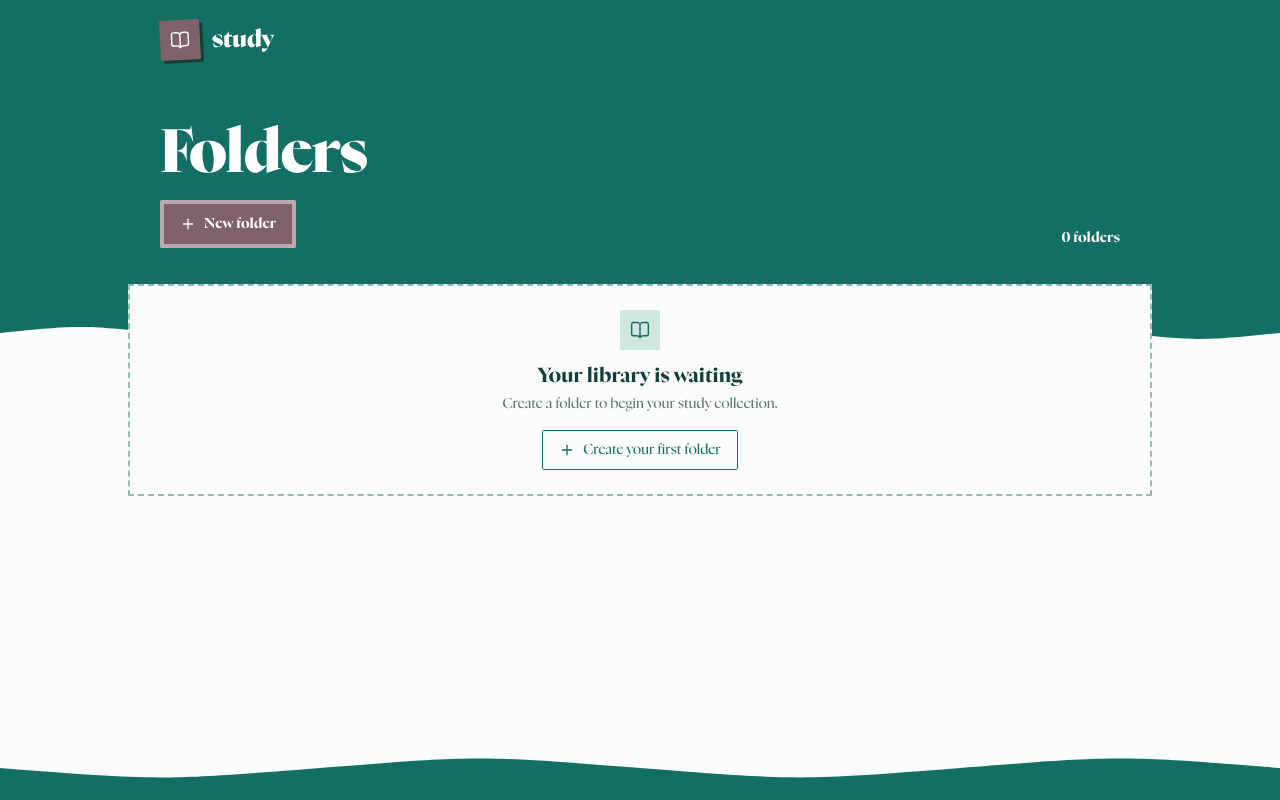
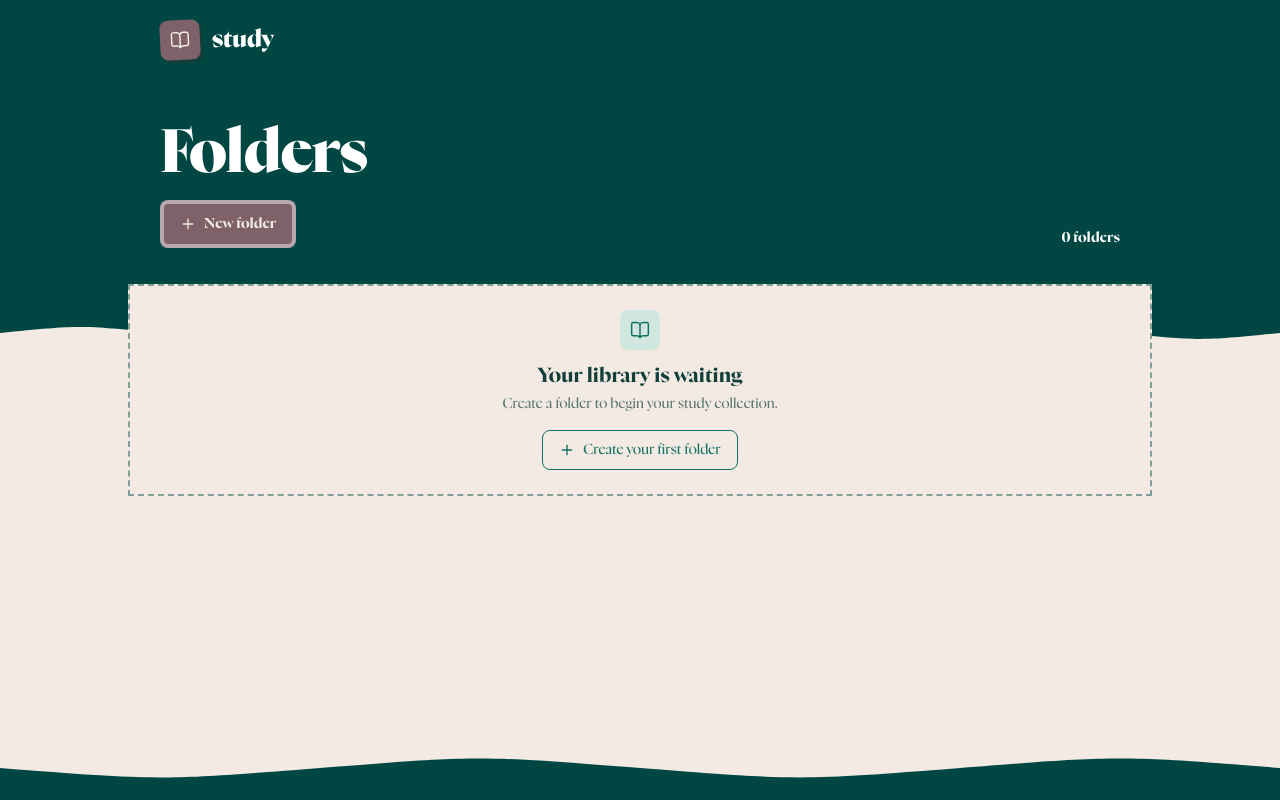
Before and after one commit to alqayzar-studycard/studycard, a React (Vite) app: page / in a window 1280 px wide. Built offline with nearby package versions, Linux system fonts and the light colour scheme.

Commit message:
deployment

```diff
--- a/src/components/NewFlashcardDialog.tsx
+++ b/src/components/NewFlashcardDialog.tsx
@@ -96,7 +96,7 @@ function FlashcardImageInput(props: FlashcardImageInputProps) {
       )}
       {isPreviewOpen && imageUrl && (
         <div className="fixed inset-0 z-[60] grid place-items-center bg-ink/85 p-6" role="dialog" aria-modal="true" aria-label={`${props.label} preview`} onClick={() => setIsPreviewOpen(false)}>
-          <img src={imageUrl} alt={`Selected ${props.label.toLocaleLowerCase()}`} className="max-h-full max-w-full object-contain" onClick={(event) => event.stopPropagation()} />
+          <img src={imageUrl} alt={`Selected ${props.label.toLocaleLowerCase()}`} className="max-h-full max-w-full object-contain" />
         </div>
       )}
     </div>
@@ -147,7 +147,7 @@ function FlashcardTagsInput(props: FlashcardTagsInputProps) {
       {props.tags.length > 0 && (
         <div className="mt-3 flex flex-wrap gap-2" aria-label="Selected tags">
           {props.tags.map((tag) => (
-            <button key={tag.id} type="button" onClick={() => props.onChange(props.tags.filter((currentTag) => currentTag.id !== tag.id))} className={`inline-flex items-center gap-1 rounded-[var(--radius)] border px-2 py-1 text-sm font-bold transition-opacity hover:opacity-70 ${getTagColorClass(tag.color)}`}>
+            <button key={tag.id} type="button" onClick={() => props.onChange(props.tags.filter((currentTag) => currentTag.id !== tag.id))} className={`inline-flex items-center gap-1 rounded-[var(--tag-radius)] border px-2 py-1 text-sm font-bold transition-opacity hover:opacity-70 ${getTagColorClass(tag.color)}`}>
               {tag.name}
               <X className="size-3.5" aria-hidden="true" />
             </button>
@@ -200,7 +200,7 @@ export function NewFlashcardDialog(props: NewFlashcardDialogProps) {
 
   return (
     <Dialog open={props.isOpen} onOpenChange={(open) => !open && closeDialog()}>
-      <DialogContent className="flex h-[min(44rem,calc(var(--app-height)-1.5rem))] w-[calc(100%-1.5rem)] max-w-xl flex-col gap-0 overflow-hidden border border-primary/20 p-6 sm:p-8" onOpenAutoFocus={(event) => event.preventDefault()}>
+      <DialogContent className="font-content flex h-[min(44rem,calc(var(--app-height)-1.5rem))] w-[calc(100%-1.5rem)] max-w-xl flex-col gap-0 overflow-hidden border border-primary/20 p-6 sm:p-8" onOpenAutoFocus={(event) => event.preventDefault()}>
         <DialogHeader className="shrink-0 pr-10">
           <DialogTitle className="font-display text-2xl font-black text-primary tracking-tight">{isEditing ? "Edit card" : "New card"}</DialogTitle>
         </DialogHeader>
--- a/src/components/SelectedTags.tsx
+++ b/src/components/SelectedTags.tsx
@@ -14,7 +14,7 @@ export function SelectedTags(props: SelectedTagsProps) {
   if (props.tagIds.length === 0) return null
 
   return (
-    <div className="mt-3 flex max-w-full gap-1.5 overflow-x-auto pb-1" aria-label="Selected tags">
+    <div className="font-content mt-3 flex max-w-full gap-1.5 overflow-x-auto pb-1" aria-label="Selected tags">
       {props.tagIds.map((tagId) => {
         const tag = getTagById(tagId)
 
@@ -23,7 +23,7 @@ export function SelectedTags(props: SelectedTagsProps) {
             key={tagId}
             type="button"
             onClick={() => props.onRemove(tagId)}
-            className={`inline-flex shrink-0 items-center gap-1 whitespace-nowrap rounded-[var(--radius)] border px-2 py-1 text-sm font-black ${getSolidTagColorClass(tag?.color)}`}
+            className={`inline-flex shrink-0 items-center gap-1 whitespace-nowrap rounded-[var(--tag-radius)] border px-2 py-1 text-sm font-black ${getSolidTagColorClass(tag?.color)}`}
           >
             {tag?.name ?? tagId}
             <X className="size-3" aria-hidden="true" />
--- a/src/components/TagsDialog.tsx
+++ b/src/components/TagsDialog.tsx
@@ -29,7 +29,7 @@ export function TagsDialog(props: TagsDialogProps) {
 
   return (
     <Dialog open={props.isOpen} onOpenChange={handleOpenChange}>
-      <DialogContent className="flex h-[min(32rem,calc(var(--app-height)-2.5rem))] max-h-[calc(var(--app-height)-2.5rem)] flex-col overflow-hidden" onOpenAutoFocus={(event) => event.preventDefault()}>
+      <DialogContent className="font-content flex h-[min(32rem,calc(var(--app-height)-2.5rem))] max-h-[calc(var(--app-height)-2.5rem)] flex-col overflow-hidden" onOpenAutoFocus={(event) => event.preventDefault()}>
         <DialogHeader className="shrink-0 pr-10">
           <DialogTitle className="font-display text-3xl font-bold text-primary">Tags</DialogTitle>
         </DialogHeader>
@@ -58,7 +58,7 @@ export function TagsDialog(props: TagsDialogProps) {
                         type="button"
                         aria-pressed={isSelected}
                         onClick={() => props.onToggleTag(tag.id)}
-                        className={`rounded-[var(--radius)] border px-3 py-1.5 text-sm font-black transition-all ${isSelected ? `ring-2 ring-ink/60 ring-offset-2 ring-offset-paper shadow-md ${getSolidTagColorClass(tag.color)}` : `opacity-60 hover:-translate-y-0.5 hover:opacity-100 hover:shadow-sm ${getTagColorClass(tag.color)}`}`}
+                        className={`rounded-[var(--tag-radius)] border px-3 py-1.5 text-sm font-black transition-all ${isSelected ? `ring-2 ring-ink/60 ring-offset-2 ring-offset-paper shadow-md ${getSolidTagColorClass(tag.color)}` : `opacity-60 hover:-translate-y-0.5 hover:opacity-100 hover:shadow-sm ${getTagColorClass(tag.color)}`}`}
                       >
                         {tag.name}
                       </button>
--- a/src/components/ui/dropdown-menu.tsx
+++ b/src/components/ui/dropdown-menu.tsx
@@ -17,7 +17,7 @@ const DropdownMenuContent = React.forwardRef<
       <DropdownMenuPrimitive.Content
         ref={ref}
         sideOffset={sideOffset}
-        className={cn("z-50 min-w-40 overflow-hidden rounded-[var(--radius)] border border-primary/35 bg-paper p-1.5 font-display text-ink shadow-lg", className)}
+        className={cn("font-content z-50 min-w-40 overflow-hidden rounded-[var(--radius)] border-2 border-ink/35 bg-paper p-1.5 text-ink shadow-lg", className)}
         {...contentProps}
       />
     </DropdownMenuPrimitive.Portal>
--- a/src/components/ui/floating-label-input.tsx
+++ b/src/components/ui/floating-label-input.tsx
@@ -18,7 +18,7 @@ type FloatingLabelTextareaProps = React.ComponentPropsWithoutRef<typeof Textarea
 function FloatingLabelField(props: { label: string; fieldId: string; containerClassName?: string; children: React.ReactNode }) {
   return (
     <fieldset className={cn("min-w-0 rounded-[var(--radius)] border border-input bg-paper px-0", props.containerClassName)}>
-      <legend className="ml-3 px-1 text-sm font-black text-secondary">
+      <legend className="font-display ml-3 px-1 text-sm font-black text-secondary">
         <label htmlFor={props.fieldId}>{props.label}</label>
       </legend>
       {props.children}
--- a/src/index.css
+++ b/src/index.css
@@ -31,6 +31,20 @@
   font-weight: 900;
 }
 
+@font-face {
+  font-family: "Bailleul";
+  src: url("./assets/fonts/fonts/WEB/Bailleul-Roman.woff2") format("woff2");
+  font-weight: 400;
+  font-display: swap;
+}
+
+@font-face {
+  font-family: "Bailleul";
+  src: url("./assets/fonts/fonts/WEB/Bailleul-Bold.woff2") format("woff2");
+  font-weight: 700 900;
+  font-display: swap;
+}
+
 @theme inline {
   --color-background: var(--background);
   --color-foreground: var(--foreground);
@@ -60,8 +74,9 @@
   --app-height: 100dvh;
   --background: oklch(1 0 0);
   --foreground: oklch(0.145 0 0);
-  --radius: 0.1rem;
-  --primary: #136f63;
+  --radius: 0.5rem;
+  --tag-radius: 0.5rem;
+  --primary: #004643;
   --primary-foreground: #ffffff;
   --accent: #d7ebe2;
   --input: rgb(19 111 99 / 25%);
@@ -69,7 +84,7 @@
   --muted-foreground: #5a756f;
   --canvas: #e8f3ef;
   --ink: #123f39;
-  --paper: #fbfdfc;
+  --paper: #F2EAE3;
   --forest: #136f63;
   --secondary: #7F6269;
   --sage: #cfe7de;
@@ -79,13 +94,14 @@
   --cancel: #DCDFE5;
   --cancel-foreground: #4b5563;
   --orange: #AF5D31;
-  --yellow: #B09231;
-  --green-alt: #0B7422;
+  --yellow: #A86E1F;
+  --green-alt: #2C7865;
   --folder-gold: #b9dfd4;
   --folder-terracotta: #a8d6ca;
   --folder-blue: #cce8e1;
   --folder-lilac: #d9eee8;
   --font-ui: Arial, Helvetica, sans-serif;
+  --font-content: "Bailleul", Georgia, serif;
 }
 
 /* Android Chrome can overestimate dvh on an installed app's initial load.
@@ -122,6 +138,10 @@ body,
 
 .font-ui {
   font-family: var(--font-ui);
+}
+
+.font-content {
+  font-family: var(--font-content);
 }
 
 .folder-header,
```
Also changed, not shown: src/components/FlashcardCard.tsx (+8 -8 lines), src/assets/fonts/Bailleul-OFL.txt (added), src/assets/fonts/fonts/WEB/Bailleul-Bold.woff2 (added), src/assets/fonts/fonts/WEB/Bailleul-Roman.woff2 (added).
